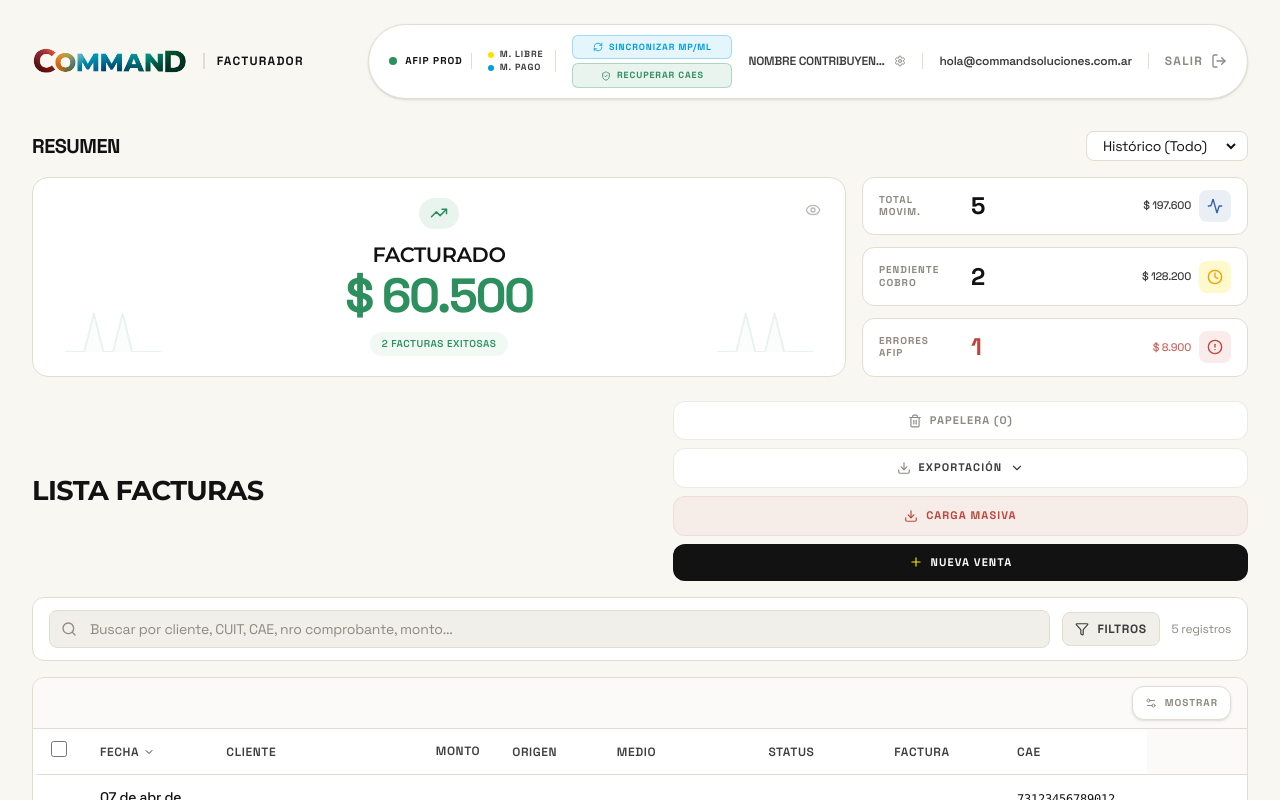
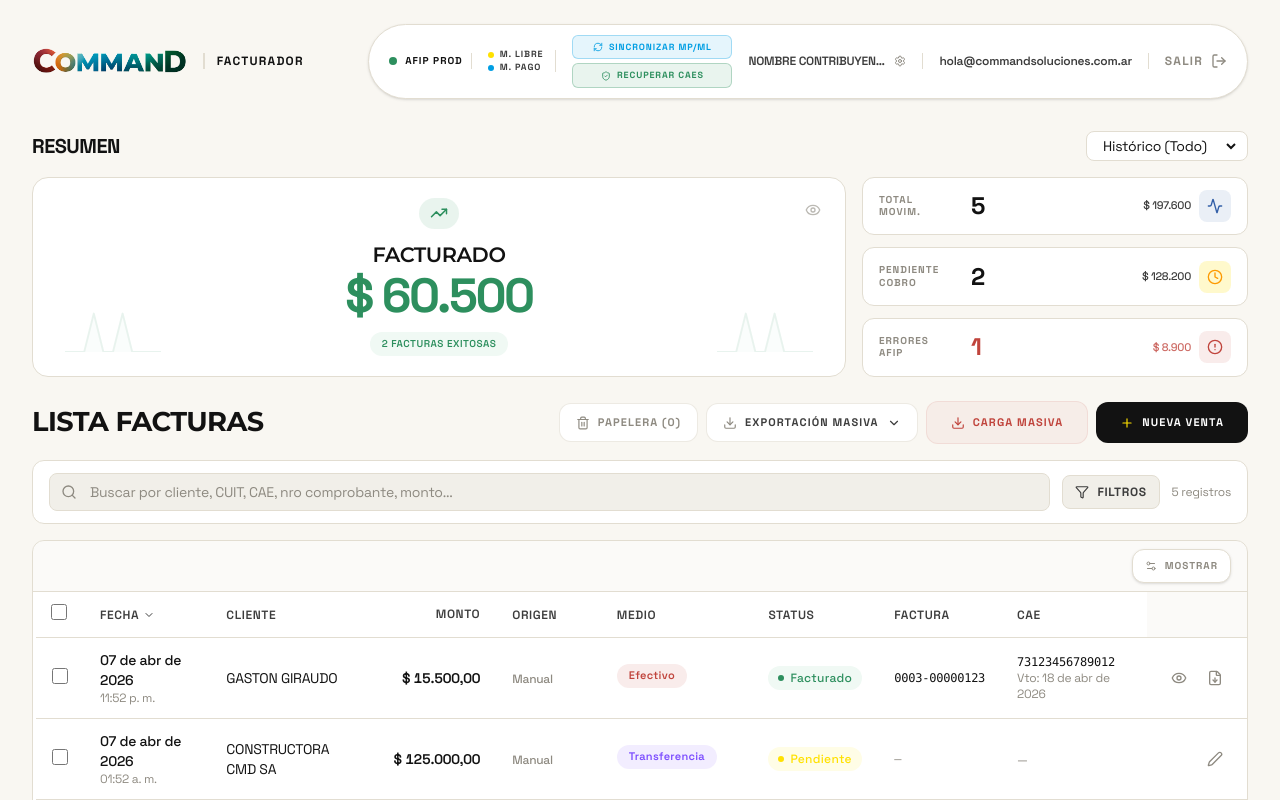
Before and after one commit to curiosidadparlante-jpg/demofacturador, a React (Vite) app: page / in a window 1280 px wide. Shown: the top 800 px of the page. Built offline with nearby package versions, Linux system fonts and the light colour scheme.

Commit message:
UI: Revert action buttons styling to original for desktop viewport

```diff
--- a/src/pages/Home.jsx
+++ b/src/pages/Home.jsx
@@ -600,20 +600,21 @@ export default function Home() {
           <div className="grid grid-cols-2 md:flex md:flex-wrap items-center gap-2 w-full md:w-auto">
             <button
               onClick={() => handleCardClick('LISTADO_PAPELERA', borradas, 'all')}
-              className="flex items-center justify-center gap-2 px-3 py-2.5 rounded-xl bg-white border border-border/60 text-text-muted hover:text-red hover:border-red/20 transition-all cursor-pointer text-[10px] sm:text-[11px] font-bold uppercase tracking-widest w-full"
+              className="flex items-center justify-center md:justify-start gap-2 px-3 md:px-4 py-2.5 rounded-xl bg-white border border-border/60 text-text-muted hover:text-red hover:border-red/20 md:hover:-translate-y-1 md:hover:shadow-lg transition-all cursor-pointer text-[10px] sm:text-[11px] font-bold uppercase tracking-widest w-full md:w-auto"
             >
               <Trash2 size={14} />
               Papelera ({borradas.length})
             </button>
 
             {/* Export dropdown */}
-            <div className="relative w-full">
+            <div className="relative w-full md:w-auto">
               <button
                 onClick={() => setExportMenuOpen(!exportMenuOpen)}
-                className="flex items-center justify-center gap-2 px-3 py-2.5 rounded-xl bg-white border border-border/60 text-text-secondary text-[10px] sm:text-[11px] font-bold uppercase tracking-widest hover:border-[var(--color-cmd-blue)]/30 hover:text-[var(--color-cmd-blue)] transition-all cursor-pointer w-full"
+                className="flex items-center justify-center md:justify-start gap-2 px-3 md:px-4 py-2.5 rounded-xl bg-white border border-border/60 text-text-secondary text-[10px] sm:text-[11px] font-bold uppercase tracking-widest md:hover:-translate-y-1 md:hover:shadow-lg hover:border-[var(--color-cmd-blue)]/30 hover:text-[var(--color-cmd-blue)] transition-all cursor-pointer w-full md:w-auto"
               >
                 <Download size={14} className="text-text-muted" />
-                <span className="truncate">Exportación</span>
+                <span className="truncate md:hidden">Exportación</span>
+                <span className="hidden md:inline">Exportación Masiva</span>
                 <ChevronDown size={14} className={`transition-transform duration-200 ${exportMenuOpen ? 'rotate-180' : ''}`} />
               </button>
               {exportMenuOpen && (
@@ -642,11 +643,11 @@ export default function Home() {
             <button
               onClick={() => setBulkImportModalOpen(true)}
               className="
-                flex items-center justify-center gap-2 px-3 py-2.5 rounded-xl
+                flex items-center justify-center md:justify-start gap-2 px-3 md:px-6 py-2.5 md:py-3 rounded-xl
                 bg-accent/5 text-accent text-[10px] sm:text-[11px] font-bold uppercase tracking-widest
                 border border-accent/10
-                hover:bg-accent/10
-                transition-all duration-300 cursor-pointer w-full
+                hover:bg-accent/10 md:hover:-translate-y-1 md:hover:shadow-lg md:hover:shadow-accent/5
+                transition-all duration-300 cursor-pointer w-full md:w-auto
               "
             >
               <Download size={14} />
@@ -656,10 +657,10 @@ export default function Home() {
             <button
               onClick={() => setAddModalOpen(true)}
               className="
-                flex items-center justify-center gap-2 px-3 py-2.5 rounded-xl
+                flex items-center justify-center md:justify-start gap-2 px-3 md:px-6 py-2.5 md:py-3 rounded-xl
                 bg-text-primary text-white text-[10px] sm:text-[11px] font-bold uppercase tracking-widest
-                hover:shadow-lg hover:shadow-black/20
-                transition-all duration-300 cursor-pointer w-full
+                md:hover:-translate-y-1 hover:shadow-lg md:hover:shadow-xl hover:shadow-black/20
+                transition-all duration-300 cursor-pointer w-full md:w-auto
               "
             >
               <Plus size={14} className="text-yellow" />
```
